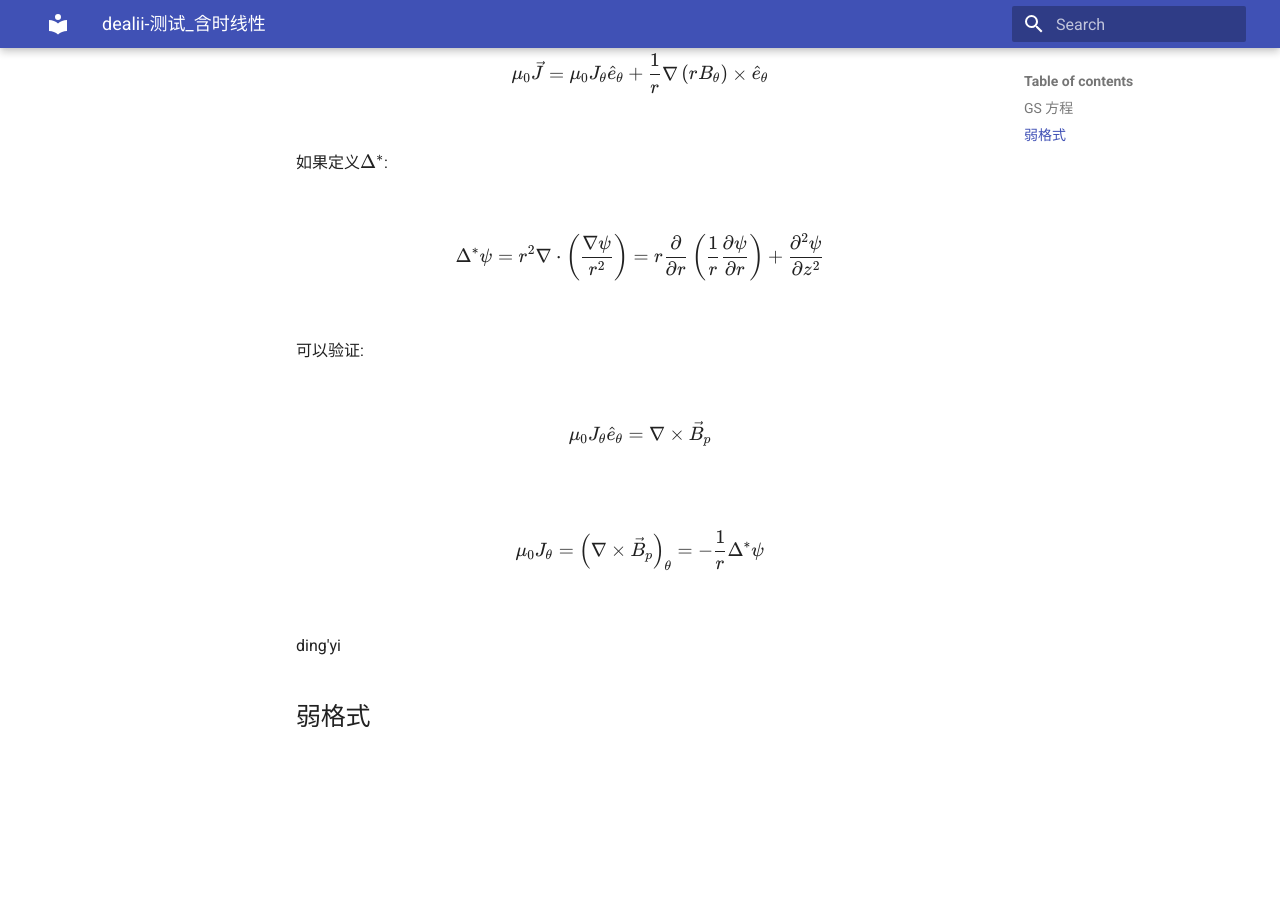
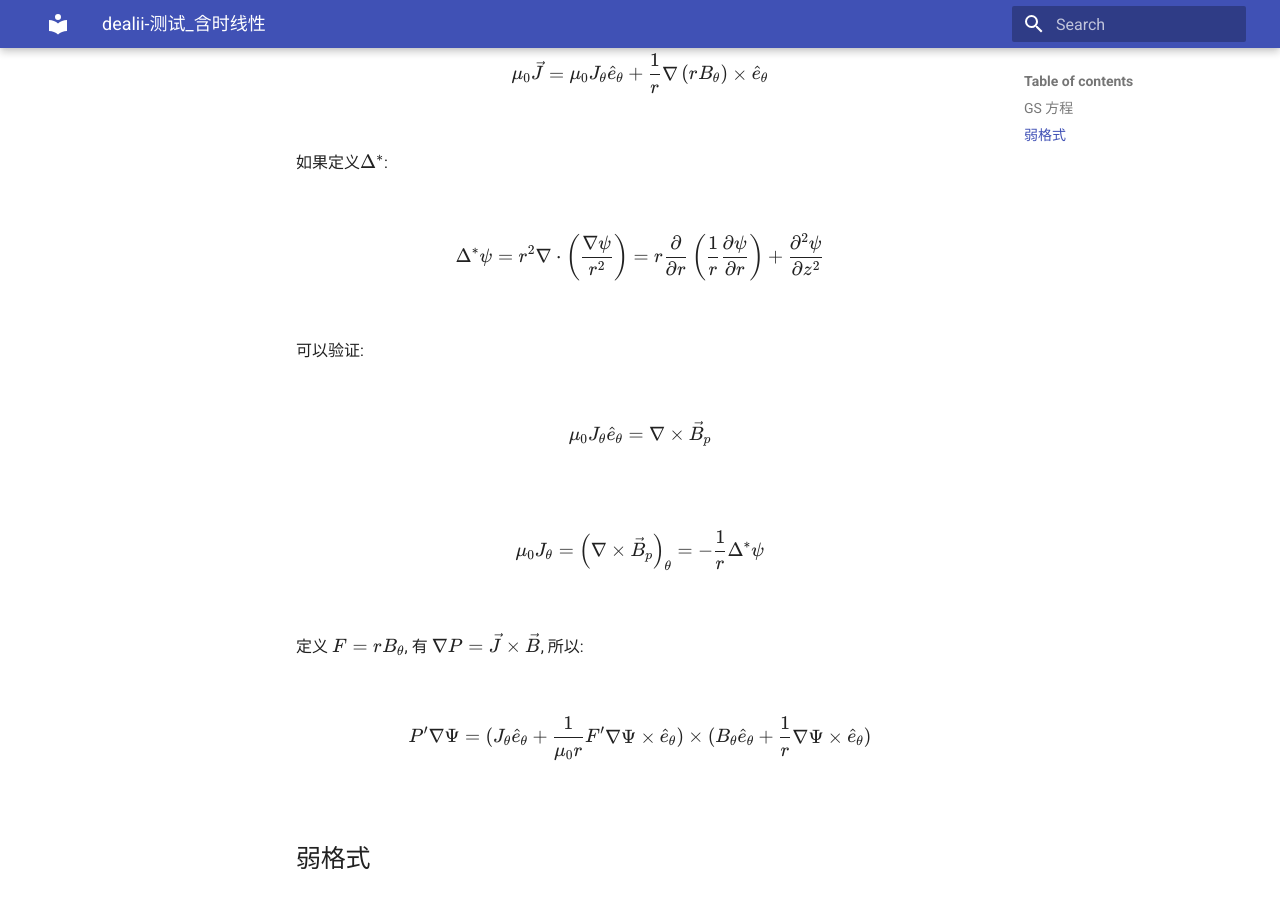
Before and after one commit to ymma98/technotes, an MkDocs documentation site: the page built from docs/FEM/dealii-测试_GS方程.md, in a window 1280 px wide and 900 px high, scrolled down 1286 px. Built offline with MkDocs 1.6.1 and Material for MkDocs 9.7.7, drawn with Linux system fonts in a browser that asks for light colours; before the commit the page ends 2044 px from its top, so only the background shows below that.

Commit message:
docs/FEM/dealii-测试_GS方程.md updated from https://stackedit.cn/

```diff
--- a/docs/FEM/dealii-测试_GS方程.md
+++ b/docs/FEM/dealii-测试_GS方程.md
@@ -67,10 +67,14 @@ $$
     \end{aligned}
 $$
 
-ding'yi
+定义 $F = rB_\theta$, 有 $\nabla P = \vec{J} \times \vec{B}$, 所以:
+
+$$
+      P^{\prime}  \nabla \Psi = (J_\theta \hat{e}_\theta + \frac{1}{\mu_0 r} F^\prime \nabla \Psi \times \hat{e}_\theta) \times ( B_\theta \hat{e}_\theta + \frac{1}{r} \nabla \Psi \times \hat{e}_\theta)
+$$
 
 ## 弱格式
 
 <!--stackedit_data:
-eyJoaXN0b3J5IjpbMTM1MTU5MzY3Nyw1OTQ0NzYxMTBdfQ==
+eyJoaXN0b3J5IjpbMTk0MDM4NzQ3Miw1OTQ0NzYxMTBdfQ==
 -->
```
